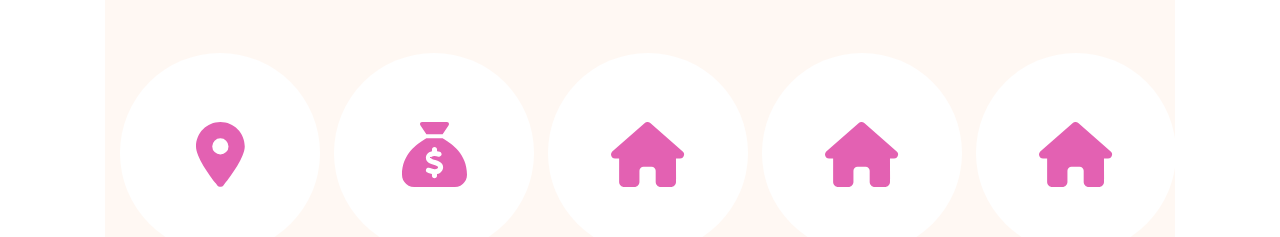
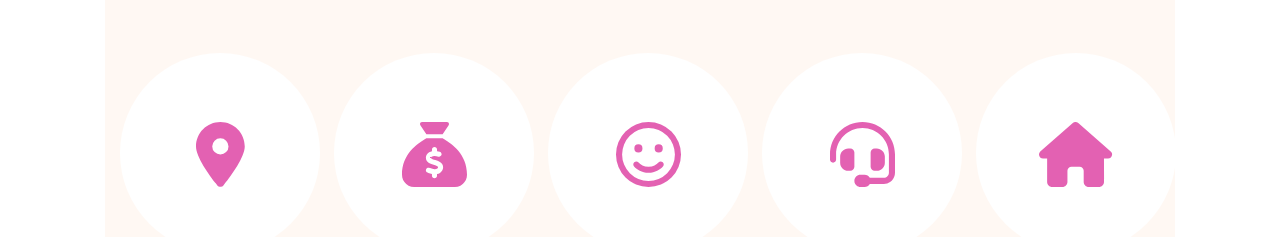
Before and after one commit to clickmodaydeporte/clickmodaydeporte.github.io, a Next.js app: page / in a window 1280 px wide. Shown: the part 2866-3103 px from the top of the page. Built offline with nearby package versions, Linux system fonts and the light colour scheme.

Commit message:
agrego iconos

```diff
--- a/src/components/home/FeaturesSection.tsx
+++ b/src/components/home/FeaturesSection.tsx
@@ -1,4 +1,5 @@
-import { faHomeAlt, faLocationDot, faSackDollar } from "@fortawesome/free-solid-svg-icons";
+import { faSmile } from "@fortawesome/free-regular-svg-icons";
+import { faCommentSms, faHeadset, faHomeAlt, faLocationDot, faSackDollar } from "@fortawesome/free-solid-svg-icons";
 import { FontAwesomeIcon } from "@fortawesome/react-fontawesome";
 import React from "react";
 
@@ -32,14 +33,14 @@ const FeaturesSection: React.FC = () => {
             </div>
             <div className="single-seatures width-20 mb-50 text-center">
               <div className="flaticon-good">
-                <FontAwesomeIcon icon={faHomeAlt} />
+                <FontAwesomeIcon icon={faSmile} />
               </div>
               <span>10 Days</span>
               <h3>For Free Return</h3>
             </div>
             <div className="single-seatures width-20 mb-50 text-center">
               <div className="flaticon-good">
-                <FontAwesomeIcon icon={faHomeAlt} />
+                <FontAwesomeIcon icon={faHeadset} />
               </div>
               <span>Payment</span>
               <h3>Secure System</h3>
```
